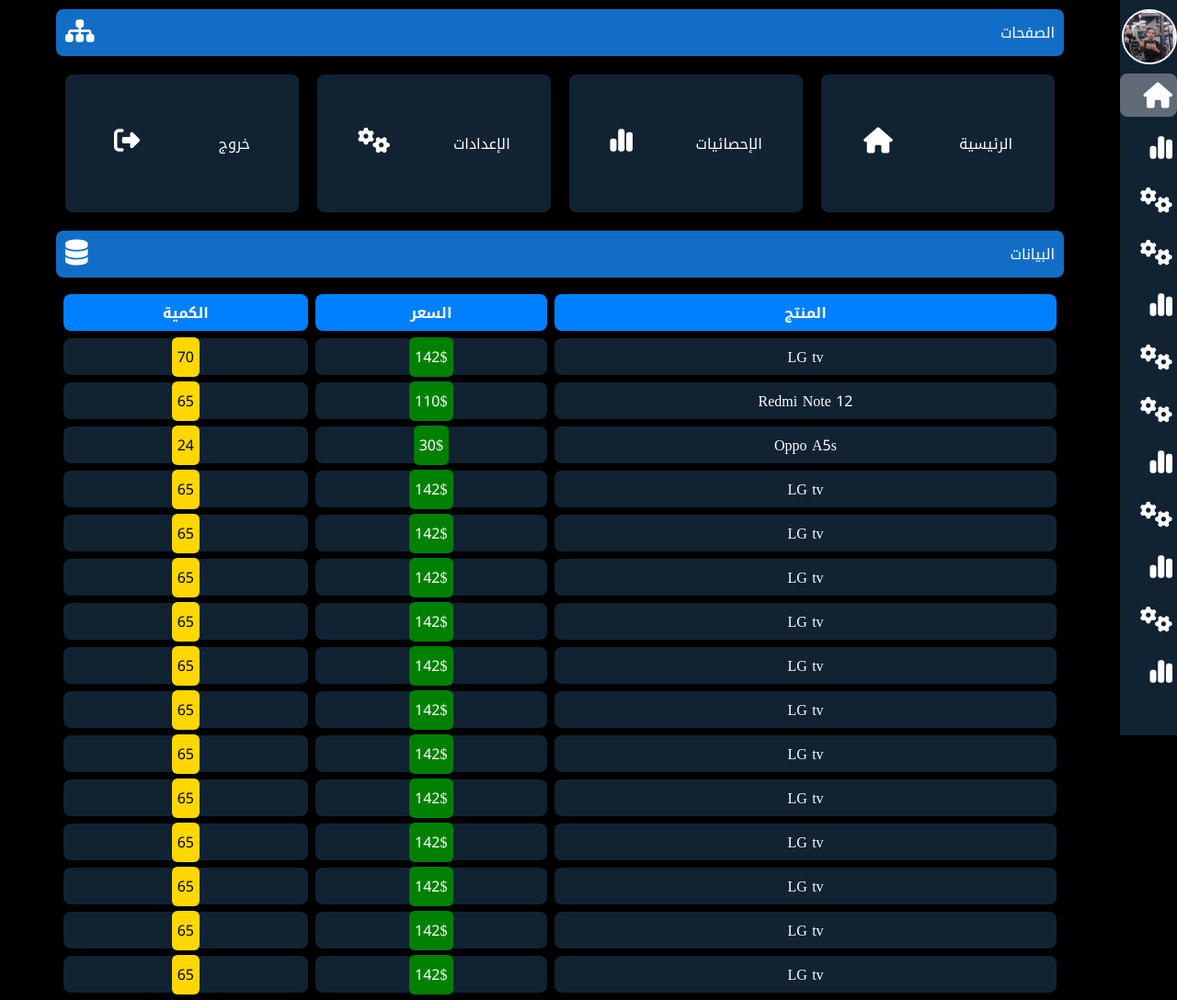
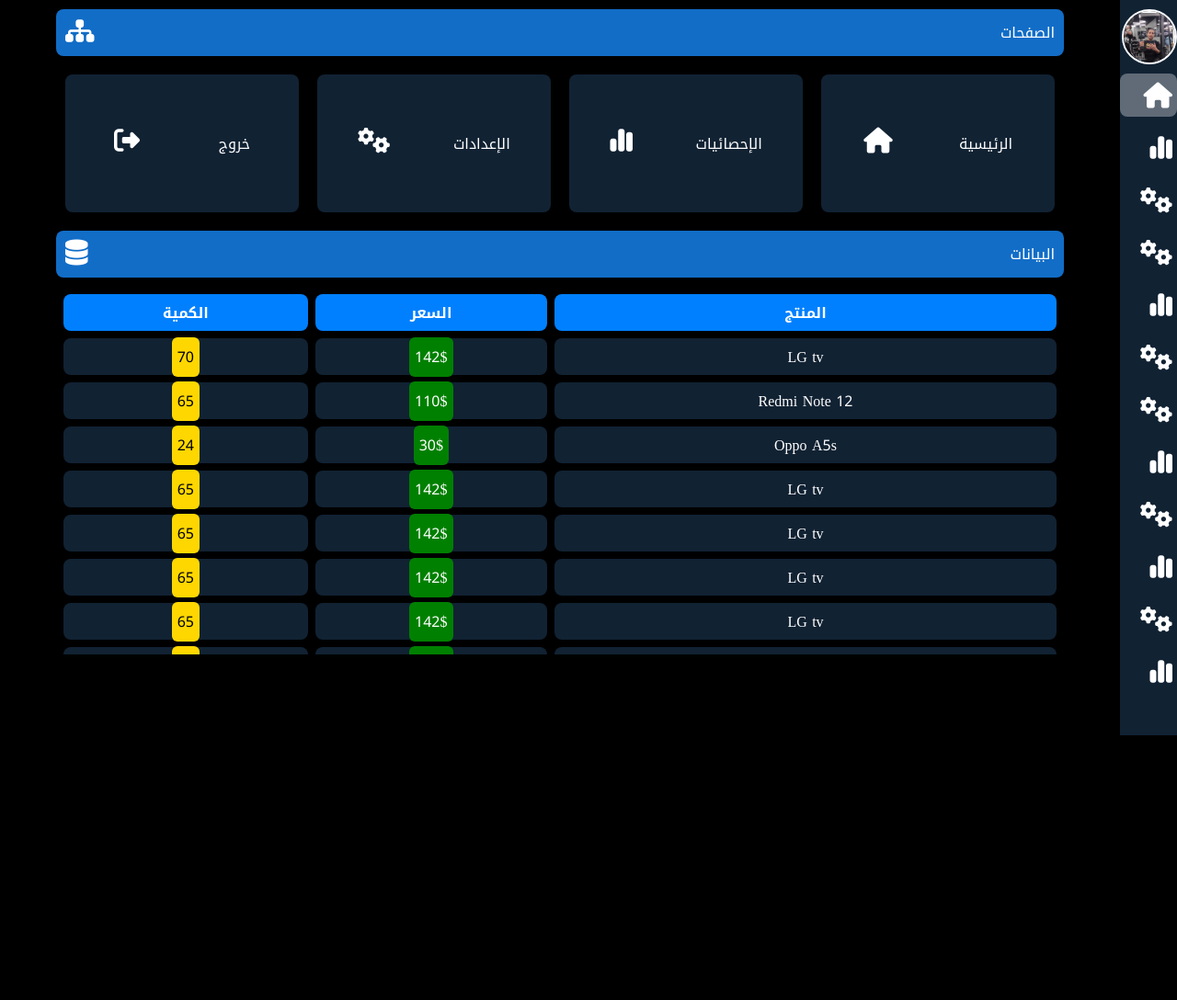
Before and after one commit to abouadel/dashboard, a plain HTML site: page index.html in a window 1280 px wide. Shown: the whole page at 92% size. After the commit the page ends 800 px from the top, so only its background shows below. Drawn offline with Linux system fonts and the light colour scheme.

Commit message:
Update style.css

```diff
--- a/style.css
+++ b/style.css
@@ -81,7 +81,6 @@ ul{
     position: absolute;
     /* bottom: 0; */
     width: 100%;
-
 }
 
 .fa-solid{
@@ -111,9 +110,8 @@ ul{
 }
 
 .data{
-    /* border: 1px solid red; */
-    max-height: 100vh;
-    /*overflow: scroll;*/
+    max-height: 50vh;
+    overflow: scroll;
 }
 
 .card{
```
